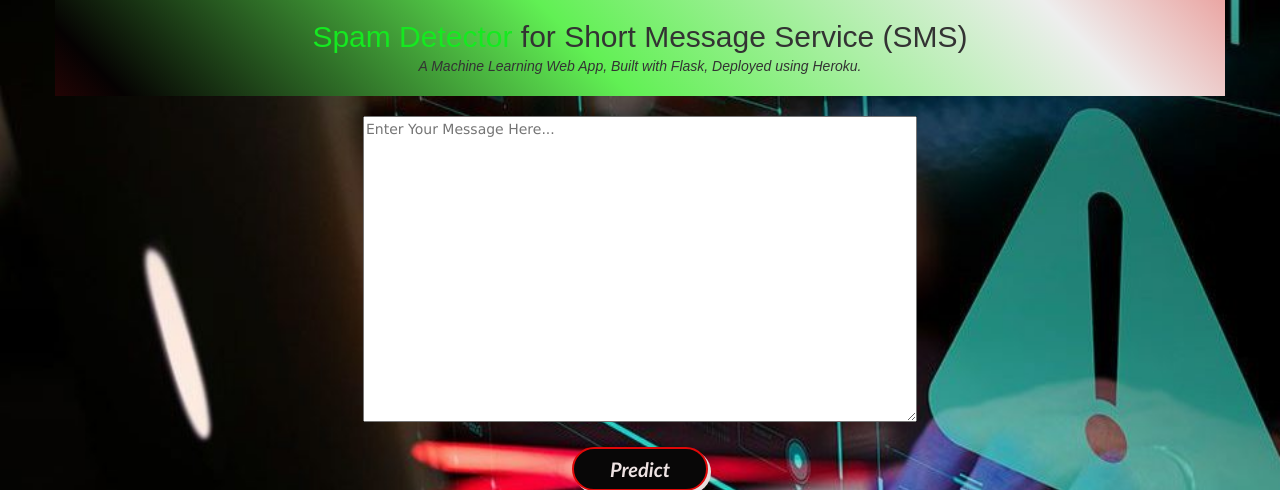
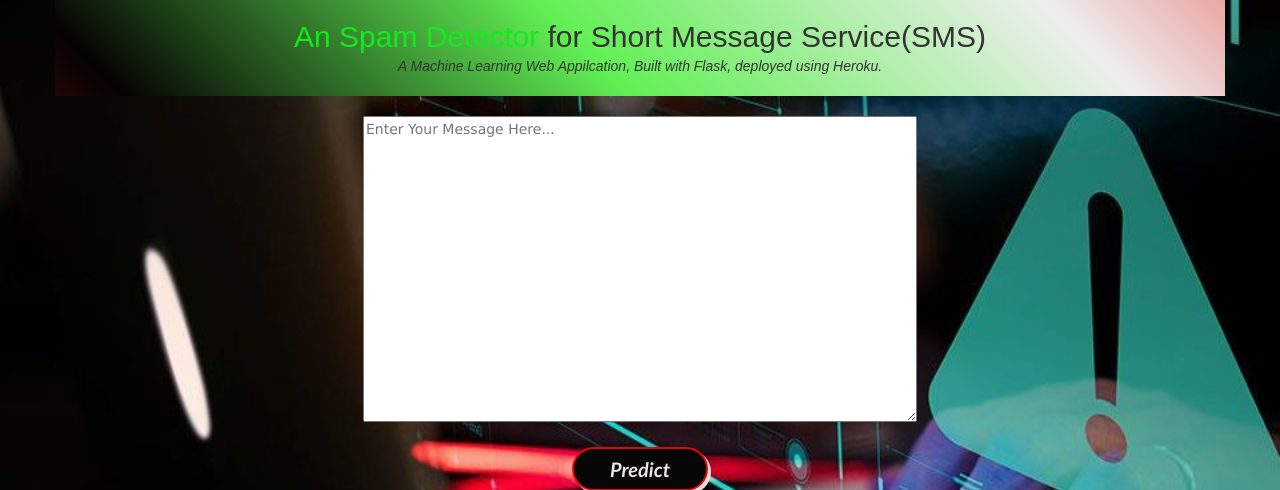
Before and after one commit to shilu10/SpamDetection_Depolyment, a Flask app: page / in a window 1280 px wide. Shown: the top 490 px of the page. Run offline with Flask 2, Linux system fonts and the light colour scheme; some libraries are stand-ins or nearby versions.

Commit message:
final commit2

```diff
--- a/spamdetection/Application/templates/home.html
+++ b/spamdetection/Application/templates/home.html
@@ -14,9 +14,9 @@
 </head>
 <body>
         <div class="container">
-            <h2 class='container-heading'><span>Spam Detector</span> for Short Message Service (SMS)</h2>
+            <h2 class='container-heading'><span>An Spam Detector</span> for Short Message Service(SMS)</h2>
             <div class='description'>
-                <p>A Machine Learning Web App, Built with Flask, Deployed using Heroku.</p>
+                <p>A Machine Learning Web Appilcation, Built with Flask, deployed using Heroku.</p>
             </div>
         </div>
 
```
